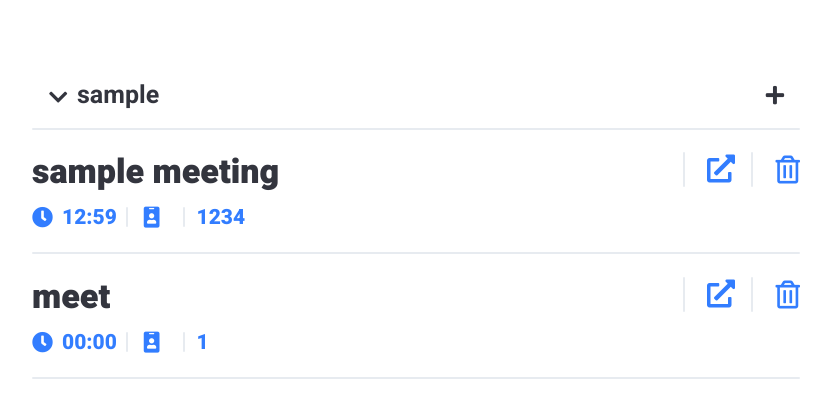
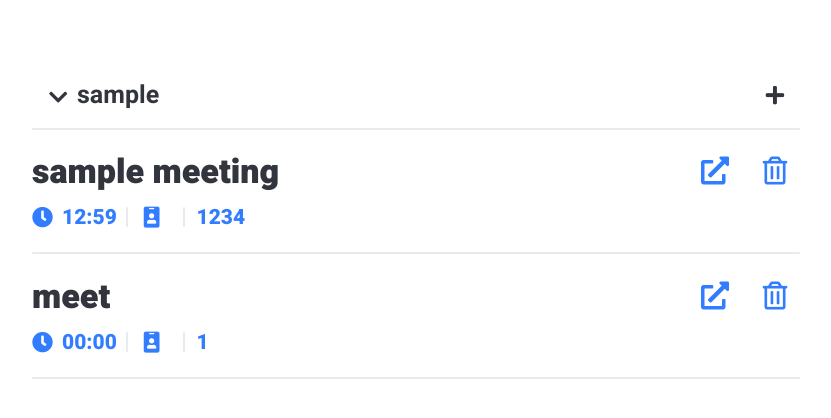
Before and after one commit to Classto/Frontend, a React (Create React App) app: page /sample in a window 1280 px wide. Shown: the top 418 px of the page, without its empty margins (224-1055 px from the left). Built offline with nearby package versions, Linux system fonts and the light colour scheme.

Commit message:
chore: edit design of schedule btns

```diff
--- a/src/editor/schedule.css
+++ b/src/editor/schedule.css
@@ -45,53 +45,44 @@ ul {
     padding-left: 0;
 }
 
-#t_vl1 {
+#title_i1, #title_i2 {
     position: absolute;
-    width: 2px;
-    height: 35px;
-    top: 19%;
+    width: 50px;
+    height: 50px;
+    border: 0;
+    top: 21.4%;
     bottom: 100%;
-    right: 115px;
-    background-color: #e7ebf0;
-    border: 0;
-    border-radius: 100rem;
+    margin-top: -9px;
+    border-radius: 10px;
+    outline: 0;
+    background-color: #ffffff;
+    cursor: pointer;
+    transition: background-color 150ms linear, opacity 100ms ease-out;
+    text-align: center;
 }
 
 #title_i1 {
-    position: absolute;
-    top: 21.4%;
+    right: 60px;
+}
+
+#title_i2 {
+    right: 0;
+}
+
+#title_i1:hover, #title_i2:hover {
+    background-color: #e5eaf0;
+}
+
+#title_i1 > i, #title_i2 > i {
+    position: relative;
+    top: 50%;
+    transform: translateY(-50%);
     bottom: 100%;
-    right: 65px;
 
     font-size: 28px;
 
     color: #327DFF;
 
-    cursor: pointer;
-}
-
-#t_vl2 {
-    position: absolute;
-    width: 2px;
-    height: 35px;
-    top: 19%;
-    bottom: 100%;
-    right: 47px;
-    background-color: #e7ebf0;
-    border: 0;
-    border-radius: 100rem;
-}
-
-#title_i2 {
-    position: absolute;
-    top: 21.4%;
-    bottom: 100%;
-    right: 0px;
-    margin-top: 1px;
-
-    font-size: 28px;
-
-    color: #327DFF;
     cursor: pointer;
 }
 
--- a/src/editor/schedule.jsx
+++ b/src/editor/schedule.jsx
@@ -42,10 +42,12 @@ class Schedule extends Component {
           <div id="title">
             <h1>{ meet.name }</h1>
           </div>
-          <div id="t_vl1"></div>
-          <div id="t_vl2"></div>
-          <i id="title_i1" class="fas fa-external-link-alt" onClick={ this.open_link.bind(this, meet) }></i>
-          <i id="title_i2" className="far fa-trash-alt" onClick={ this.del_schedule.bind(this, meet) }></i>
+          <div id="title_i1">
+            <i class="fas fa-external-link-alt" onClick={ this.open_link.bind(this, meet) } />
+          </div>
+          <div id="title_i2">
+            <i className="far fa-trash-alt" onClick={ this.del_schedule.bind(this, meet) } />
+          </div>
           <i id="time_i" className="fas fa-clock"></i>
           <span id="time">{ meet.time }</span>
           <div id="m_vl1" style={{ left: '39px' }}></div>
```
